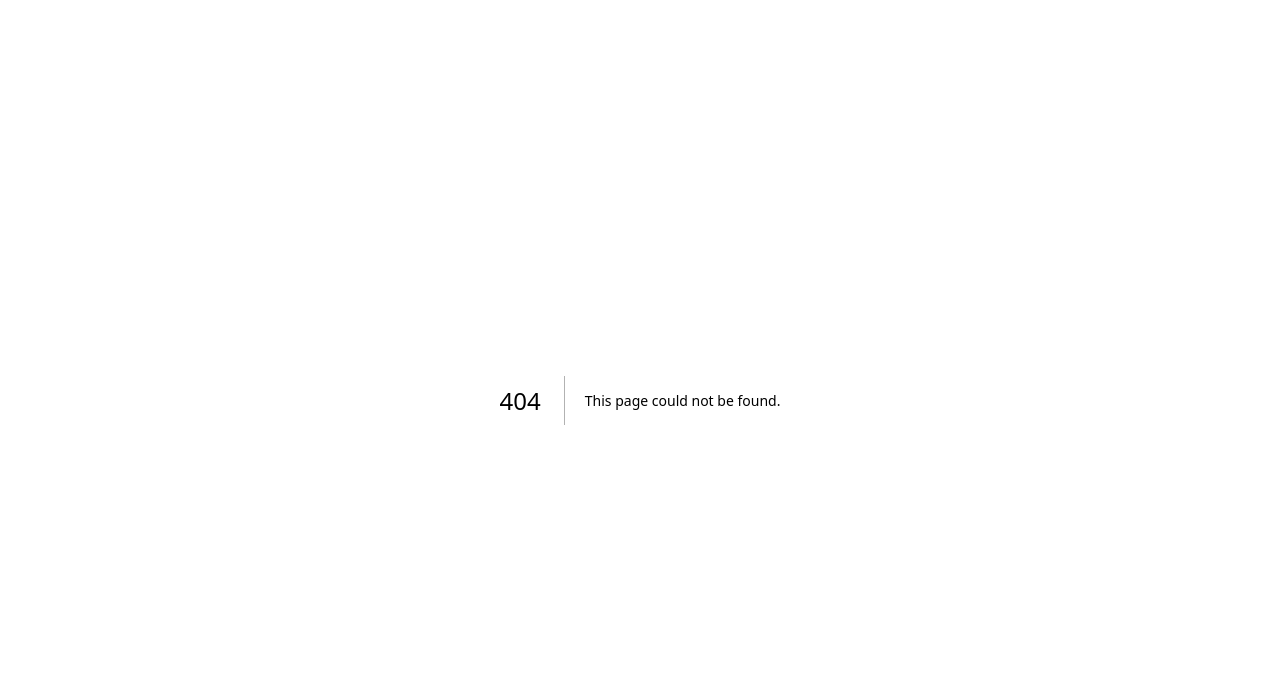
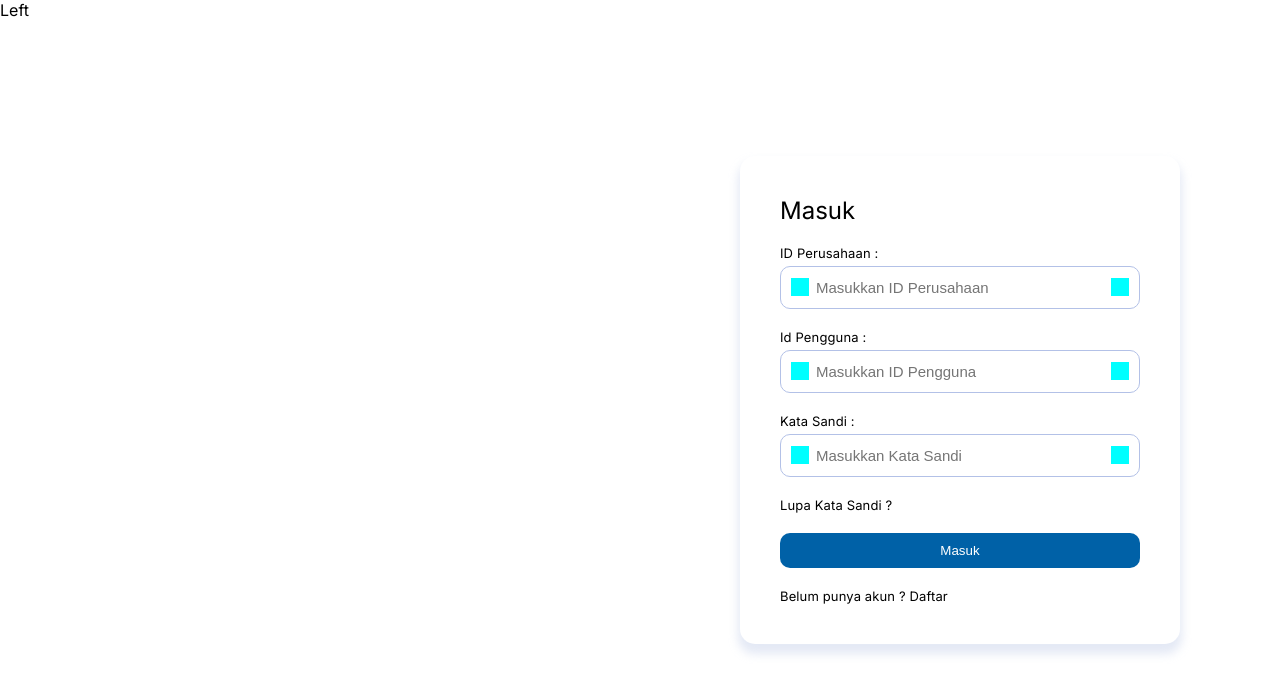
Before and after one commit to ahmadnzr/dsw-emotion, a Next.js app in the folder apps/web/: page /login in a window 1280 px wide. Before the commit this address had no page. Shown: the top 694 px of the page. Built offline with nearby package versions, Linux system fonts and the light colour scheme.

Commit message:
feat: login page

```diff
--- /dev/null
+++ b/apps/web/src/app/login/page.tsx
@@ -0,0 +1,122 @@
+"use client";
+
+import React from "react";
+import styled from "@emotion/styled";
+import { Button } from "ui";
+
+const LoginPage = () => {
+  return (
+    <Container>
+      <LeftContent>Left</LeftContent>
+      <RightContent>
+        <FormContainer>
+          <H1>Masuk</H1>
+          <FormGroup>
+            <Label>ID Perusahaan :</Label>
+            <InputContainer>
+              <LeftIcon />
+              <Input type="text" placeholder="Masukkan ID Perusahaan" />
+              <RightIcon />
+            </InputContainer>
+          </FormGroup>
+          <FormGroup>
+            <Label>Id Pengguna :</Label>
+            <InputContainer>
+              <LeftIcon />
+              <Input type="text" placeholder="Masukkan ID Pengguna" />
+              <RightIcon />
+            </InputContainer>
+          </FormGroup>
+          <FormGroup>
+            <Label>Kata Sandi :</Label>
+            <InputContainer>
+              <LeftIcon />
+              <Input type="text" placeholder="Masukkan Kata Sandi" />
+              <RightIcon />
+            </InputContainer>
+          </FormGroup>
+          <Label>Lupa Kata Sandi ?</Label>
+          <FormGroup>
+            <Button width="full">Masuk</Button>
+          </FormGroup>
+          <Label>Belum punya akun ? Daftar</Label>
+        </FormContainer>
+      </RightContent>
+    </Container>
+  );
+};
+
+export default LoginPage;
+
+const Container = styled.div({
+  display: "flex",
+  minHeight: "100vh",
+});
+
+const LeftContent = styled.div({
+  flex: 1,
+});
+
+const RightContent = styled.div({
+  flex: 1,
+  position: "relative",
+});
+
+const FormContainer = styled.form({
+  width: "fit-content",
+  padding: "40px",
+  display: "flex",
+  flexDirection: "column",
+  gap: "20px",
+  position: "absolute",
+  left: "50%",
+  top: "50%",
+  transform: "translate(-50%, -50%)",
+  borderRadius: "15px",
+  boxShadow: "0px 8px 10px 2px rgba(188, 200, 231, 0.40)",
+});
+
+const H1 = styled.h1({
+  fontSize: "24px",
+});
+
+const FormGroup = styled.div({
+  width: "360px",
+  display: "flex",
+  flexDirection: "column",
+  gap: "5px",
+});
+
+const InputContainer = styled.div({
+  padding: "11px 10px",
+  display: "flex",
+  gap: "5px",
+  borderRadius: "10px",
+  border: "1px solid #B3C1E7",
+});
+
+const LeftIcon = styled.div({
+  width: "18px",
+  height: "18px",
+  backgroundColor: "aqua",
+});
+
+const RightIcon = styled.div({
+  width: "18px",
+  height: "18px",
+  backgroundColor: "aqua",
+});
+
+const Input = styled.input({
+  flex: 1,
+  border: "none",
+  fontSize: "15px",
+  "&:focus": {
+    outline: "none",
+  },
+});
+
+const Label = styled.label({
+  fontSize: "13px",
+  letterSpacing: "0.13px",
+});
```
